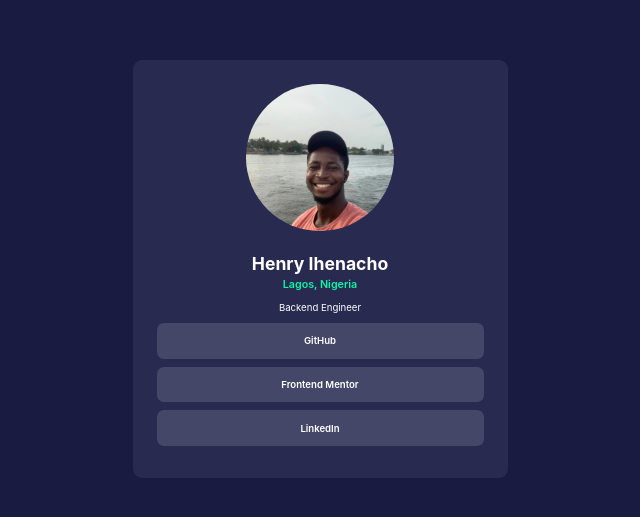
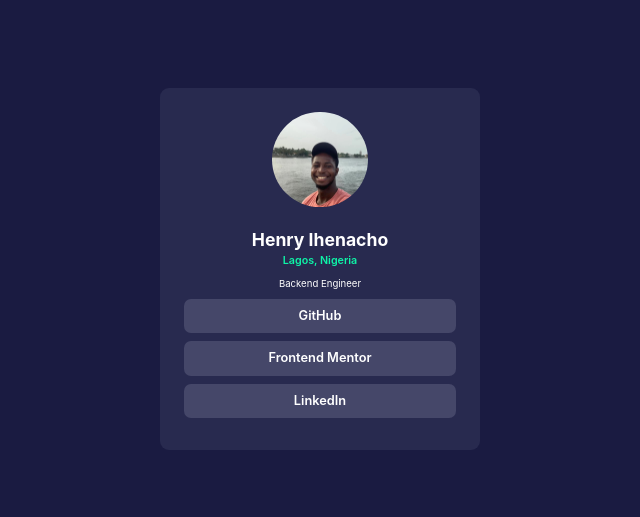
Before and after one commit to henrychris/social-links, a plain HTML site: page index.html in a window 1280 px wide. Shown: the part 131-648 px from the top of the page, without its empty margins (320-960 px from the left). Drawn offline with Linux system fonts and the light colour scheme; files whose address does not match are found by name.

Commit message:
reduce width & increase font sizes

```diff
--- a/css/main.css
+++ b/css/main.css
@@ -54,7 +54,7 @@ html {
 }
 
 .social-link-text {
-    font-size: 0.6rem;
+    font-size: 0.8rem;
     font-weight: 600;
     color: var(--text-color);
 }
@@ -76,7 +76,7 @@ body {
 }
 
 .card {
-    max-width: 375px;
+    max-width: 320px;
     height: fit-content;
 
     margin: 20px;
@@ -88,14 +88,13 @@ body {
 
 .card-profile-photo {
     display: flex;
-
     justify-content: center;
 }
 
 .card-profile-photo img {
     border-radius: 50%;
 
-    max-width: 45%;
+    max-width: 35%;
     margin-bottom: 20px;
 }
 
```
